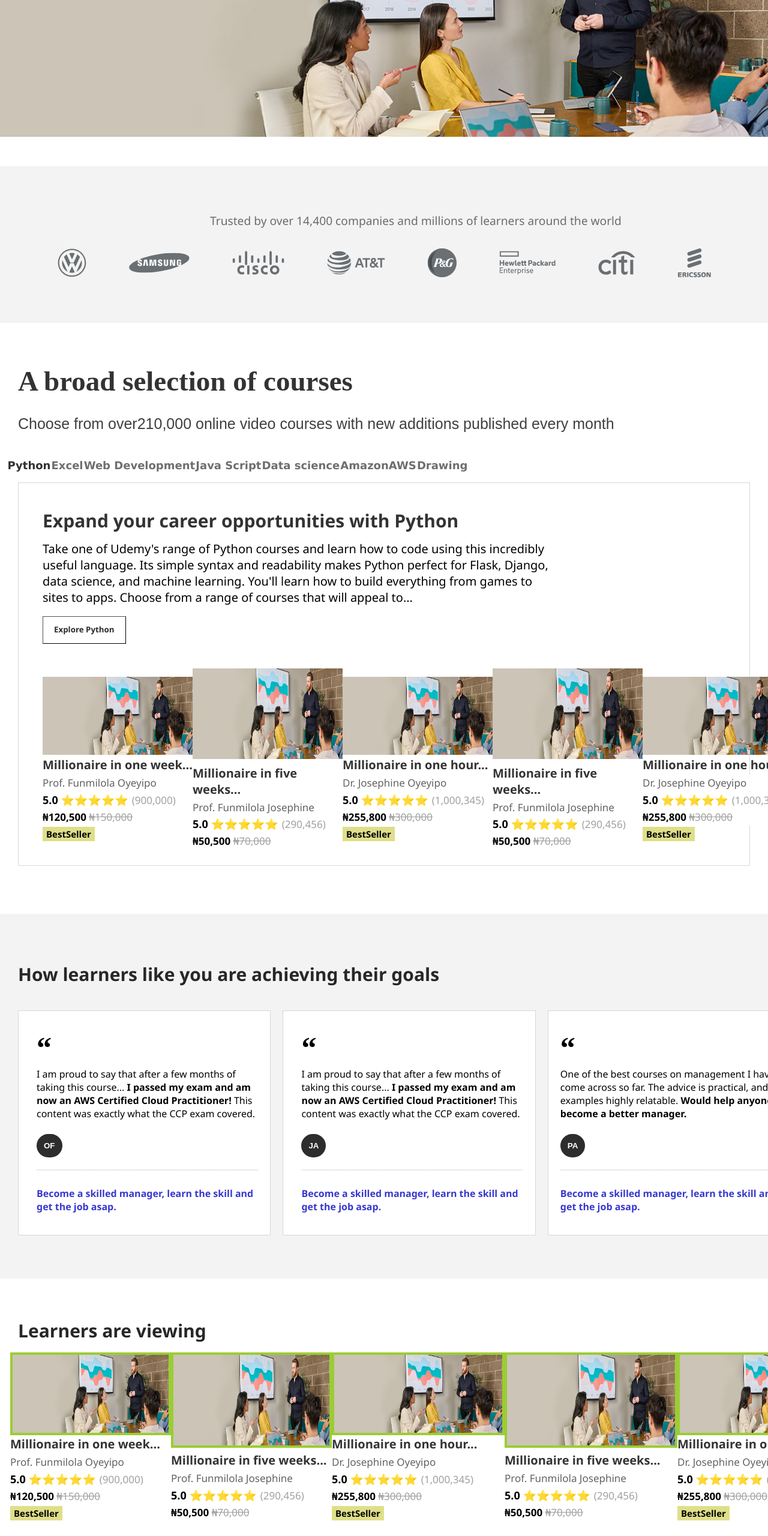
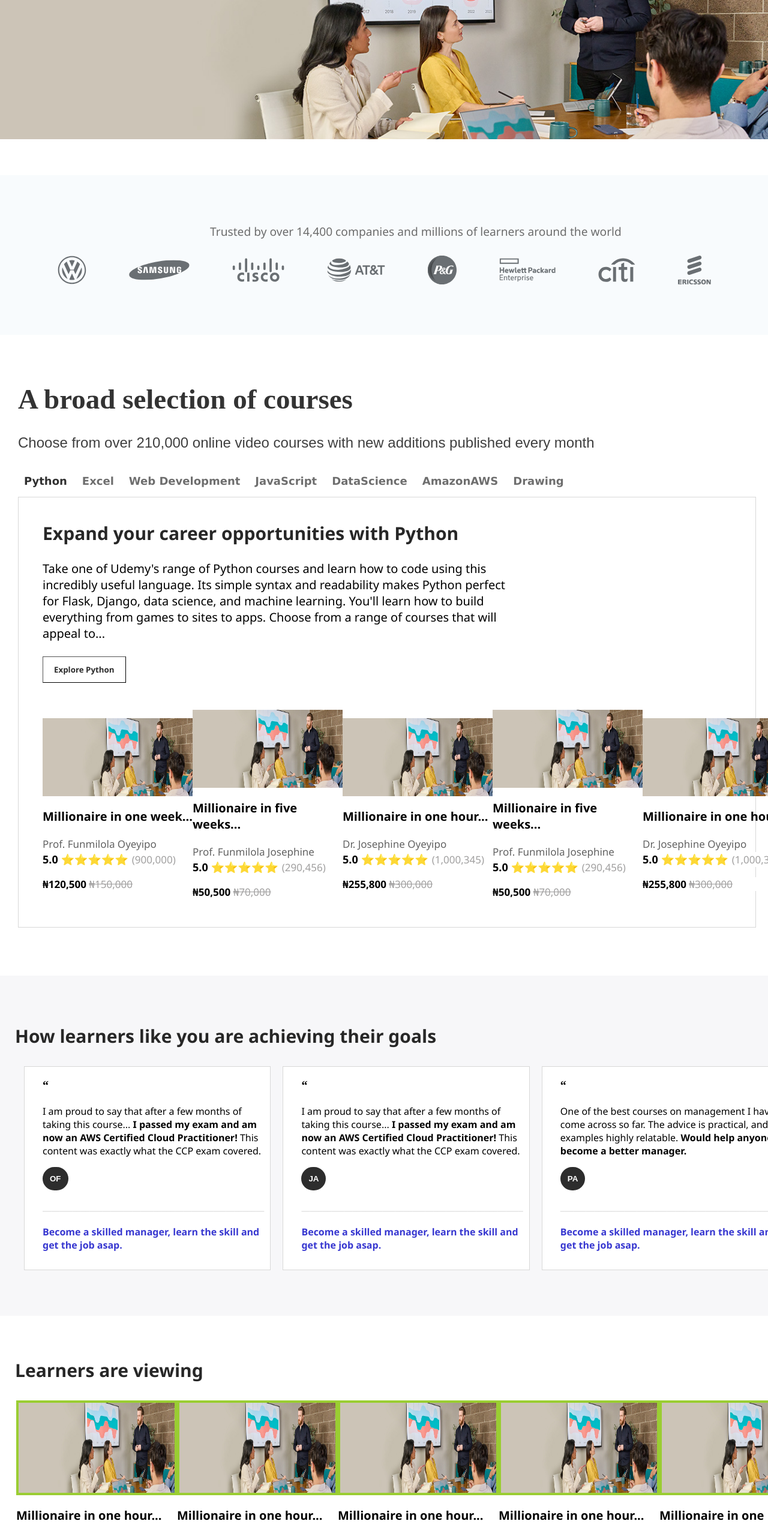
Before and after one commit to Funmilola-00/Udemy, a plain HTML site: page Udemy.html in a window 1280 px wide. Shown: the part 240-2800 px from the top of the page at 60% size. Drawn offline with Linux system fonts and the light colour scheme.

Commit message:
removed the breaks

```diff
--- a/Udemy.html
+++ b/Udemy.html
@@ -5,7 +5,7 @@
   </head>
   <header class="header">
     <nav>
-      <ul class="home">
+      <ul>
         <li>
           <img
             src="logo-udemy.svg"
@@ -14,14 +14,9 @@
             alt="Udemy logo"
           />
         </li>
-        <br />
         <li>
           <a href="#">Categories</a>
         </li>
-      </ul>
-    </nav>
-    <nav>
-      <ul>
         <li>
           <input
             class="search"
@@ -41,13 +36,11 @@
         <li>
           <img
             src="cart-shopping-solid.svg"
-            width="30px"
-            height="30px"
+            width="25px"
+            height="24px"
             alt="image"
           />
         </li>
-      </ul>
-    </nav>
         <button class="Log-in"><b>Log in</b></button>
         <button class="sign-up"><b>Sign up</b></button>
         <li>
@@ -59,12 +52,11 @@
             alt="image"
           />
         </li>
+      </ul>
+    </nav>
   </header>
   <body class="body">
-    <img src="Udemy 1.jpg" class="udemy-1" alt="Image" />
-    <br />
-    <br />
-    <br />
+    <img src="Udemy 1.jpg" class="udemy-1" alt="Image" width="100%" />
     <div class="set">
       <p class="sentence-1">
         Trusted by over 14,400 companies and millions of learners around the
@@ -97,15 +89,12 @@
         </li>
       </ul>
     </div>
-    <br />
     <h1>A broad selection of courses</h1>
     <div class="set-4">
-      <br />
       <p class="sentence-2">
-        Choose from over210,000 online video courses with new additions
+        Choose from over 210,000 online video courses with new additions
         published every month
       </p>
-      <br />
     </div>
     <div>
       <ul class="content-left2">
@@ -119,10 +108,10 @@
           <a href="#" class="location"><b>Web Development</b></a>
         </li>
         <li>
-          <a href="#" class="location"><b>Java Script</b></a>
+          <a href="#" class="location"><b>JavaScript</b></a>
         </li>
         <li>
-          <a href="#" class="location"><b>Data science</b></a>
+          <a href="#" class="location"><b>DataScience</b></a>
         </li>
         <li>
           <a href="#" class="location"><b>AmazonAWS</b></a>
@@ -133,7 +122,7 @@
       </ul>
     </div>
     <nav class="set-5">
-      <h2><b>Expand your career opportunities with Python</b></h2>
+      <h2>Expand your career opportunities with Python</h2>
       <p class="sentence-3">
         Take one of Udemy's range of Python courses and learn how to code using
         this incredibly useful language. Its simple syntax and readability makes
@@ -142,60 +131,51 @@
         from a range of courses that will appeal to...
       </p>
       <button class="Explore-python"><b>Explore Python</b></button>
-      <ul class="set-9">
+      <ul class="set-6">
         <li>
           <img src="Udemy 1.jpg" width="250px" height="130px" alt="Image" />
-          <h2 class="sentence-4">Millionaire in one week...</h2>
+          <p class="sentence-4"><b>Millionaire in one week...</b></p>
           <button class="coach-name">Prof. Funmilola Oyeyipo</button>
-          <br />
           <button class="ratings"><b>5.0 ⭐⭐⭐⭐⭐</b></button
           ><button class="rate">(900,000)</button>
           <p class="rate-2"><b>₦120,500</b> <s class="rate">₦150,000</s></p>
-          <button class="bestseller"><b>BestSeller</b></button>
         </li>
         <li>
-          <img src="Udemy 1.jpg" width="250px" height="151px" alt="Image" />
-          <h2 class="sentence-5">Millionaire in five weeks...</h2>
+          <img src="Udemy 1.jpg" width="250px" height="130px" alt="Image" />
+          <p class="sentence-4"><b>Millionaire in five weeks...</b></p>
           <button class="coach-name">Prof. Funmilola Josephine</button>
-          <br />
           <button class="ratings"><b>5.0 ⭐⭐⭐⭐⭐</b></button
           ><button class="rate">(290,456)</button>
           <p class="rate-2"><b>₦50,500</b> <s class="rate">₦70,000</s></p>
         </li>
         <li>
           <img src="Udemy 1.jpg" width="250px" height="130px" alt="Image" />
-          <h2 class="sentence-4">Millionaire in one hour...</h2>
+          <p class="sentence-4"><b>Millionaire in one hour...</b></p>
           <button class="coach-name">Dr. Josephine Oyeyipo</button>
-          <br />
           <button class="ratings"><b>5.0 ⭐⭐⭐⭐⭐</b></button
           ><button class="rate">(1,000,345)</button>
           <p class="rate-2"><b>₦255,800</b> <s class="rate">₦300,000</s></p>
-          <button class="bestseller"><b>BestSeller</b></button>
         </li>
         <li>
-          <img src="Udemy 1.jpg" width="250px" height="151px" alt="Image" />
-          <h2 class="sentence-5">Millionaire in five weeks...</h2>
+          <img src="Udemy 1.jpg" width="250px" height="130px" alt="Image" />
+          <p class="sentence-4"><b>Millionaire in five weeks...</b></p>
           <button class="coach-name">Prof. Funmilola Josephine</button>
-          <br />
           <button class="ratings"><b>5.0 ⭐⭐⭐⭐⭐</b></button
           ><button class="rate">(290,456)</button>
           <p class="rate-2"><b>₦50,500</b> <s class="rate">₦70,000</s></p>
         </li>
         <li>
           <img src="Udemy 1.jpg" width="250px" height="130px" alt="Image" />
-          <h2 class="sentence-4">Millionaire in one hour...</h2>
+          <p class="sentence-4"><b>Millionaire in one hour...</b></p>
           <button class="coach-name">Dr. Josephine Oyeyipo</button>
-          <br />
           <button class="ratings"><b>5.0 ⭐⭐⭐⭐⭐</b></button
           ><button class="rate">(1,000,345)</button>
           <p class="rate-2"><b>₦255,800</b> <s class="rate">₦300,000</s></p>
-          <button class="bestseller"><b>BestSeller</b></button>
         </li>
       </ul>
     </nav>
     <div class="set-7">
-      <h3 class="h3-2">How learners like you are achieving their goals</h3>
-      <br />
+      <h3>How learners like you are achieving their goals</h3>
       <ul class="set-8">
         <li class="List-1">
           <p class="qoute"><b>“</b></p>
@@ -239,7 +219,7 @@
             >
           </p>
         </li>
-        <li class="List-3">
+        <li class="List-1">
           <p class="qoute"><b>“</b></p>
           <p>
             One of the best courses on management I have come across so far. The
@@ -259,53 +239,19 @@
         </li>
       </ul>
     </div>
-    <br />
-    <br />
+    <div>
       <h3>Learners are viewing</h3>
-    <div>
       <ul class="set-99">
         <li>
           <img
             src="Udemy 1.jpg"
             width="260px"
-            height="130px"
+            height="150px"
             alt="Image"
             class="image-set-1"
           />
-          <h2 class="sentence-4">Millionaire in one week...</h2>
-          <button class="coach-name">Prof. Funmilola Oyeyipo</button>
-          <br />
-          <button class="ratings"><b>5.0 ⭐⭐⭐⭐⭐</b></button
-          ><button class="rate">(900,000)</button>
-          <p class="rate-2"><b>₦120,500</b> <s class="rate">₦150,000</s></p>
-          <button class="bestseller"><b>BestSeller</b></button>
-        </li>
-        <li>
-          <img
-            src="Udemy 1.jpg"
-            width="260px"
-            height="151px"
-            alt="Image"
-            class="image-set-1"
-          />
-          <h2 class="sentence-5">Millionaire in five weeks...</h2>
-          <button class="coach-name">Prof. Funmilola Josephine</button>
-          <br />
-          <button class="ratings"><b>5.0 ⭐⭐⭐⭐⭐</b></button
-          ><button class="rate">(290,456)</button>
-          <p class="rate-2"><b>₦50,500</b> <s class="rate">₦70,000</s></p>
-        </li>
-        <li>
-          <img
-            src="Udemy 1.jpg"
-            width="280px"
-            height="130px"
-            alt="Image"
-            class="image-set-1"
-          />
-          <h2 class="sentence-4">Millionaire in one hour...</h2>
+          <p class="sentence-4"><b>Millionaire in one hour...</b></p>
           <button class="coach-name">Dr. Josephine Oyeyipo</button>
-          <br />
           <button class="ratings"><b>5.0 ⭐⭐⭐⭐⭐</b></button
           ><button class="rate">(1,000,345)</button>
           <p class="rate-2"><b>₦255,800</b> <s class="rate">₦300,000</s></p>
@@ -314,29 +260,58 @@
         <li>
           <img
             src="Udemy 1.jpg"
-            width="280px"
-            height="151px"
+            width="260px"
+            height="150px"
             alt="Image"
             class="image-set-1"
           />
-          <h2 class="sentence-5">Millionaire in five weeks...</h2>
-          <button class="coach-name">Prof. Funmilola Josephine</button>
-          <br />
+          <p class="sentence-4"><b>Millionaire in one hour...</b></p>
+          <button class="coach-name">Dr. Josephine Oyeyipo</button>
           <button class="ratings"><b>5.0 ⭐⭐⭐⭐⭐</b></button
-          ><button class="rate">(290,456)</button>
-          <p class="rate-2"><b>₦50,500</b> <s class="rate">₦70,000</s></p>
+          ><button class="rate">(1,000,345)</button>
+          <p class="rate-2"><b>₦255,800</b> <s class="rate">₦300,000</s></p>
+          <button class="bestseller"><b>BestSeller</b></button>
         </li>
         <li>
           <img
             src="Udemy 1.jpg"
-            width="250px"
-            height="130px"
+            width="260px"
+            height="150px"
             alt="Image"
             class="image-set-1"
           />
-          <h2 class="sentence-4">Millionaire in one hour...</h2>
+          <p class="sentence-4"><b>Millionaire in one hour...</b></p>
           <button class="coach-name">Dr. Josephine Oyeyipo</button>
-          <br />
+          <button class="ratings"><b>5.0 ⭐⭐⭐⭐⭐</b></button
+          ><button class="rate">(1,000,345)</button>
+          <p class="rate-2"><b>₦255,800</b> <s class="rate">₦300,000</s></p>
+          <button class="bestseller"><b>BestSeller</b></button>
+        </li>
+        <li>
+          <img
+            src="Udemy 1.jpg"
+            width="260px"
+            height="150px"
+            alt="Image"
+            class="image-set-1"
+          />
+          <p class="sentence-4"><b>Millionaire in one hour...</b></p>
+          <button class="coach-name">Dr. Josephine Oyeyipo</button>
+          <button class="ratings"><b>5.0 ⭐⭐⭐⭐⭐</b></button
+          ><button class="rate">(1,000,345)</button>
+          <p class="rate-2"><b>₦255,800</b> <s class="rate">₦300,000</s></p>
+          <button class="bestseller"><b>BestSeller</b></button>
+        </li>
+        <li>
+          <img
+            src="Udemy 1.jpg"
+            width="260px"
+            height="150px"
+            alt="Image"
+            class="image-set-1"
+          />
+          <p class="sentence-4"><b>Millionaire in one hour...</b></p>
+          <button class="coach-name">Dr. Josephine Oyeyipo</button>
           <button class="ratings"><b>5.0 ⭐⭐⭐⭐⭐</b></button
           ><button class="rate">(1,000,345)</button>
           <p class="rate-2"><b>₦255,800</b> <s class="rate">₦300,000</s></p>
@@ -344,65 +319,58 @@
         </li>
       </ul>
     </div>
-    <br />
-    <br />
-    <br />
-    <br />
+    <div>
       <h3>Top categories</h3>
-    <div>
       <ul class="images">
         <li>
           <img src="design.jpg" />
-          <p class="p-1"><b>Design</b></p>
+          <p><b>Design</b></p>
         </li>
         <li>
           <img src="development.jpg" />
-          <p class="p-1"><b>Development</b></p>
+          <p><b>Development</b></p>
         </li>
         <li>
           <img src="marketing.jpg" />
-          <p class="p-1"><b>Marketing</b></p>
+          <p><b>Marketing</b></p>
         </li>
         <li>
           <img src="software.jpg" />
-          <p class="p-1"><b>IT and Software</b>I</p>
+          <p><b>IT and Software</b>I</p>
         </li>
       </ul>
       <ul class="images">
         <li>
           <img src="personal dev.jpg" />
-          <p class="p-1"><b>Personal Development</b></p>
+          <p><b>Personal Development</b></p>
         </li>
         <li>
           <img src="business.jpg" />
-          <p class="p-1"><b>Business</b></p>
+          <p><b>Business</b></p>
         </li>
         <li>
           <img src="photography.jpg" />
-          <p class="p-1"><b>photography</b></p>
+          <p><b>photography</b></p>
         </li>
         <li>
           <img src="music.jpg" />
-          <p class="p-1"><b>Music</b></p>
+          <p><b>Music</b></p>
         </li>
       </ul>
     </div>
     <div class="set-10">
-      <h3 class="h3-2">Featured topics by category</h3>
+      <h3>Featured topics by category</h3>
       <ul class="set-11">
         <li>
           <h4>Development</h4>
-          <br />
           <p class="sentence-7">
             <b><u>Python</u></b>
           </p>
           <p class="learners">1,000,000 learners</p>
-          <br />
           <p class="sentence-7">
             <b><u>Web Development</u></b>
           </p>
           <p class="learners">1,000,000 learners</p>
-          <br />
           <p class="sentence-7">
             <b><u>Machine Learning</u></b>
           </p>
@@ -410,17 +378,14 @@
         </li>
         <li>
           <h4>Business</h4>
-          <br />
           <p class="sentence-7">
             <b><u>Python</u></b>
           </p>
           <p class="learners">1,000,000 learners</p>
-          <br />
           <p class="sentence-7">
             <b><u>Web Development</u></b>
           </p>
           <p class="learners">1,000,000 learners</p>
-          <br />
           <p class="sentence-7">
             <b><u>Machine Learning</u></b>
           </p>
@@ -428,17 +393,14 @@
         </li>
         <li>
           <h4>Software</h4>
-          <br />
           <p class="sentence-7">
             <b><u>Python</u></b>
           </p>
           <p class="learners">1,000,000 learners</p>
-          <br />
           <p class="sentence-7">
             <b><u>Web Development</u></b>
           </p>
           <p class="learners">1,000,000 learners</p>
-          <br />
           <p class="sentence-7">
             <b><u>Machine Learning</u></b>
           </p>
@@ -446,34 +408,22 @@
         </li>
         <li>
           <h4>Design</h4>
-          <br />
           <p class="sentence-7">
             <b><u>Python</u></b>
           </p>
           <p class="learners">1,000,000 learners</p>
-          <br />
           <p class="sentence-7">
             <b><u>Web Development</u></b>
           </p>
           <p class="learners">1,000,000 learners</p>
-          <br />
           <p class="sentence-7">
             <b><u>Machine Learning</u></b>
           </p>
           <p class="learners">1,000,000 learners</p>
         </li>
       </ul>
-      <br />
       <button class="explore-more-topics"><b>Explore more topics</b></button>
     </div>
-    <br />
-    <br />
-    <br />
-    <br />
-    <br />
-    <br />
-    <br />
-    <br />
     <header>
       <main class="main">
         <div class="content-left-1">
--- a/Udemystyle.css
+++ b/Udemystyle.css
@@ -1,20 +1,16 @@
-* {
-  margin: 0px;
-  padding-top: 2px;
-  padding-bottom: 2.8px;
-}
-
 header {
   height: 75px;
   display: flex;
   align-items: center;
+  margin: 7 0 7 0;
   justify-content: space-around;
   list-style-type: none;
   width: 100%;
 }
 
-.home {
-  justify-content: space-around;
+* {
+  margin-left: 0px;
+  margin-right: 0px;
 }
 
 ul {
@@ -24,10 +20,10 @@ ul {
 }
 
 ul li a {
-  padding: 0px;
   text-decoration: none;
   color: black;
   display: inline-block;
+  padding: 0 25 0 0;
   font-size: 17px;
   font-family: sans-serif;
 }
@@ -35,29 +31,23 @@ ul li a {
 .search {
   border-style: solid;
   border-radius: 100px;
-  padding-right: 300px;
+  padding: 18 280 18 50;
+  margin-right: 10px;
   border-width: 1px;
-  padding-top: 18px;
-  padding-bottom: 18px;
-  padding-left: 50px;
   background-color: rgb(246, 246, 246);
 }
 
 .log-in {
-  padding-top: 15px;
-  padding-right: 25px;
-  padding-left: 25px;
-  padding-bottom: 15px;
+  padding: 14 22;
   background-color: white;
   border-width: 1px;
+  margin: 0 5 0 30;
   color: rgb(47, 47, 47);
 }
 
 .sign-up {
-  padding-top: 15px;
-  padding-right: 22px;
-  padding-left: 22px;
-  padding-bottom: 15px;
+  padding: 14 20;
+  margin: 0 5;
   color: white;
   background-color: rgb(56, 56, 56);
   border-style: none;
@@ -66,10 +56,8 @@ ul li a {
 .globe {
   border-style: solid;
   border-width: 1px;
-  padding-top: 13px;
-  padding-bottom: 14px;
-  padding-left: 15px;
-  padding-right: 15px;
+  margin: 5 15 0 5;
+  padding: 13 15;
 }
 
 .udemy-1 {
@@ -77,26 +65,24 @@ ul li a {
 }
 
 .set {
-  background-color: rgb(243, 243, 243);
-  margin-top: 10px;
-  margin-bottom: 50px;
+  background-color: rgba(216, 232, 242, 0.197);
+  margin: 60 0 80 0;
 }
 
 .sentence-1 {
-  padding-top: 75px;
+  padding-top: 80px;
   padding-left: 350px;
   font-family: "Segoe UI", Tahoma, Geneva, Verdana, sans-serif;
   color: rgb(108, 108, 108);
   font-size: 1.2rem;
-  margin-bottom: 25px;
+  margin-bottom: 27px;
 }
 
 .icons {
   list-style-type: none;
   justify-content: space-around;
-  padding-left: 60px;
-  padding-right: 60px;
-  margin-bottom: 60px;
+  padding: 0 60 80 60;
+  margin-bottom: 0px;
 }
 
 h1 {
@@ -115,102 +101,77 @@ h1 {
 .sentence-2 {
   color: rgb(63, 63, 63);
   font-family: Arial, Helvetica, sans-serif;
-  font-size: 25px;
+  font-size: 24px;
+  padding-bottom: 5px;
 }
 
 .content-left2 {
   list-style-type: none;
-  justify-content: space-around;
-  padding-right: 500px;
-  padding-left: 10px;
+  text-align: left;
   padding-top: 10px;
 }
 
 .location {
+  font-size: 18px;
   color: rgb(110, 110, 110);
-  font-size: 18px;
   font-family: Verdana, Geneva, Tahoma, sans-serif;
 }
 
 .location-1 {
+  font-size: 18px;
+  margin-left: 0px;
   color: rgb(48, 48, 48);
-  font-size: 18px;
-  padding-left: 0px;
-  margin-left: 2px;
   font-family: Verdana, Geneva, Tahoma, sans-serif;
-}
-
-h2 {
-  font-size: 30px;
-  color: rgb(51, 51, 51);
-  font-family: "Segoe UI", Tahoma, Geneva, Verdana, sans-serif;
 }
 
 .set-5 {
   border-style: solid;
   border-width: 1px;
-  margin-left: 30px;
+  margin: 0px 20px 0px 30px;
   align-items: center;
-  margin-right: 30px;
-  margin-top: 10px;
   padding-left: 40px;
   border-color: rgb(216, 216, 216);
-  padding-top: 40px;
-  padding-bottom: 20px;
-  margin-bottom: 50px;
 }
 
 .sentence-3 {
   font-size: 20px;
-  padding-top: 10px;
-  padding-right: 320px;
+  padding-right: 400px;
   font-family: "Segoe UI", Tahoma, Geneva, Verdana, sans-serif;
-  margin-bottom: 15px;
+  padding-bottom: 5px;
 }
 
 .Explore-python {
-  padding-top: 12px;
-  padding-bottom: 14px;
-  padding-right: 18px;
-  padding-left: 18px;
+  padding: 12 18;
   border-width: 1px;
   background-color: white;
   font-family: "Segoe UI", Tahoma, Geneva, Verdana, sans-serif;
   color: rgb(43, 43, 43);
-  margin-bottom: 35px;
+  margin-bottom: 15px;
 }
 
 .set-6 {
-  padding: 0px;
-  list-style-type: none;
+  padding: 30 0px;
+  margin: 0;
+  font-family: "Segoe UI", Tahoma, Geneva, Verdana, sans-serif;
+  align-content: center;
   justify-content: space-around;
-  margin-left: 230px;
-  margin-bottom: 40px;
-}
-
-.bestseller {
-  background-color: rgb(223, 223, 138);
-  border: none;
-  font-size: 15px;
-  margin-top: 2px;
-  font-family: "Segoe UI", Tahoma, Geneva, Verdana, sans-serif;
 }
 
 .sentence-4 {
+  font-family: "Segoe UI", Tahoma, Geneva, Verdana, sans-serif;
   font-size: 20px;
-  padding-top: 1px;
 }
 
-.sentence-5 {
+/* .sentence-5 {
   font-size: 20px;
   padding-top: 7px;
-}
+} */
 
-.name {
+/* .name {
   font-size: 15px;
   color: gray;
   font-family: "Segoe UI", Tahoma, Geneva, Verdana, sans-serif;
-}
+} */
 
 .ratings {
   font-family: "Segoe UI", Tahoma, Geneva, Verdana, sans-serif;
@@ -233,7 +194,6 @@ h2 {
 .coach-name {
   font-family: "Segoe UI", Tahoma, Geneva, Verdana, sans-serif;
   border: none;
-  border: none;
   background-color: white;
   font-size: 17px;
   padding-left: 0px;
@@ -243,47 +203,52 @@ h2 {
 .rate-2 {
   font-family: "Segoe UI", Tahoma, Geneva, Verdana, sans-serif;
   border: none;
-  border: none;
   background-color: white;
   font-size: 17px;
   padding-left: 0px;
 }
 
+h2 {
+  font-size: 30px;
+  font-family: "Segoe UI", Tahoma, Geneva, Verdana, sans-serif;
+  color: rgb(39, 39, 39);
+  padding-left: 0px;
+  padding-top: 15px;
+}
+
 h3 {
   font-size: 30px;
   font-family: "Segoe UI", Tahoma, Geneva, Verdana, sans-serif;
-  padding-left: 30px;
   color: rgb(39, 39, 39);
-  padding-bottom: 10px;
-  padding-top: 30px;
+  padding-left: 25px;
 }
 
 .set-7 {
-  background-color: rgb(243, 243, 243);
+  background-color: rgba(218, 218, 225, 0.211);
   margin-top: 80px;
-  padding-top: 70px;
-  padding-bottom: 70px;
+  padding: 50 0 60 0;
+  margin-bottom: 70px;
 }
 
-.h3-2 {
+/* .h3-2 {
   font-size: 30px;
   font-family: "Segoe UI", Tahoma, Geneva, Verdana, sans-serif;
   padding-left: 30px;
   color: rgb(39, 39, 39);
   padding-bottom: 10px;
   padding-top: 5px;
-}
+} */
 
 .set-8 {
   list-style-type: none;
-  padding-left: 30px;
-  margin-left: 0px;
+  padding: 0 10;
+  margin-left: 30px;
+  margin-right: 20px;
   justify-content: space-around;
 }
 
 .qoute {
-  font-size: 50px;
-  padding-top: 30px;
+  font-size: 20px;
   font-family: serif;
 }
 
@@ -291,31 +256,8 @@ h3 {
   border-style: solid;
   border-width: 1px;
   background-color: white;
-  padding-right: 20px;
+  padding-right: 10px;
   padding-left: 30px;
-  margin-right: 20px;
-  font-family: "Segoe UI", Tahoma, Geneva, Verdana, sans-serif;
-  border-color: rgb(216, 216, 216);
-}
-
-.List-2 {
-  border-style: solid;
-  border-width: 1px;
-  background-color: white;
-  padding-right: 10px;
-  padding-left: 20px;
-  margin-right: 10px;
-  margin-left: 5px;
-  font-family: "Segoe UI", Tahoma, Geneva, Verdana, sans-serif;
-  border-color: rgb(216, 216, 216);
-}
-
-.List-3 {
-  border-style: solid;
-  border-width: 1px;
-  background-color: white;
-  padding-right: 20px;
-  padding-left: 20px;
   margin-right: 20px;
   font-family: "Segoe UI", Tahoma, Geneva, Verdana, sans-serif;
   border-color: rgb(216, 216, 216);
@@ -323,7 +265,6 @@ h3 {
 
 .WA {
   border-style: solid;
-  margin-top: 20px;
   border-radius: 120px;
   background-color: rgb(45, 45, 45);
   padding-top: 10px;
@@ -344,18 +285,17 @@ h3 {
   margin-top: 20px;
 }
 
-.set-9 {
+/* .set-9 {
   margin-right: 40px;
   margin-left: 0px;
   padding-left: 0px;
   align-content: center;
   justify-content: space-around;
-}
+} */
 
 .set-99 {
-  margin-right: 10px;
   margin-left: 12px;
-  padding-left: 5px;
+  padding-left: 15px;
   justify-content: space-around;
 }
 
@@ -367,41 +307,45 @@ h3 {
   padding-bottom: 0px;
 }
 
+.bestseller {
+  background-color: rgb(223, 223, 138);
+  border: none;
+  color: rgb(75, 74, 74);
+  padding: 5 10;
+  margin-bottom: 100px;
+  font-size: 15px;
+  font-family: "Segoe UI", Tahoma, Geneva, Verdana, sans-serif;
+}
+
 .images {
   padding-left: 0px;
   justify-content: space-around;
   font-family: sans-serif;
-  margin-bottom: 30px;
+  margin-bottom: 20px;
+  margin-left: 0px;
   padding-top: 10px;
 }
 
-.p-1 {
-  padding-top: 10px;
-}
 .set-10 {
-  margin-top: 30px;
-  background-color: rgb(243, 243, 243);
-  padding-top: 70px;
+  margin-top: 60px;
+  margin-bottom: 200px;
+  background-color: rgba(218, 218, 225, 0.156);
+  padding-top: 50px;
   padding-left: 0px;
-  margin-bottom: 30px;
-  padding-bottom: 40px;
   font-family: "Segoe UI", Tahoma, Geneva, Verdana, sans-serif;
 }
 
-.h3-2 {
-  padding-top: 10px;
-  padding-bottom: 20px;
-}
-
 .set-11 {
+  display: flex;
+  align-items: center;
   justify-content: space-around;
   padding-left: 0px;
-  margin-right: 300px;
 }
 
 h4 {
-  font-size: 22px;
+  font-size: 24px;
   color: rgb(43, 43, 43);
+  padding-top: 0;
 }
 
 .learners {
@@ -415,21 +359,19 @@ h4 {
 }
 
 .explore-more-topics {
-  padding-top: 12px;
-  padding-bottom: 12px;
-  padding-right: 20px;
-  padding-left: 20px;
+  padding: 12 20;
   border-width: 1px;
   margin-left: 2%;
-  background-color: rgb(245, 245, 245);
+  background-color: rgb(255, 255, 255);
   font-family: "Segoe UI", Tahoma, Geneva, Verdana, sans-serif;
   color: rgb(43, 43, 43);
-  margin-bottom: 35px;
+  margin-bottom: 90px;
 }
 
 main {
   display: flex;
   align-items: center;
+  padding-bottom: 0;
   justify-content: center;
 }
 
@@ -437,10 +379,7 @@ main {
   justify-items: left;
   background-color: white;
   border-width: 1px;
-  margin-left: 250px;
-  margin-top: 220px;
-  margin-right: 100px;
-  padding-bottom: 20px;
+  margin: 400 100 0 320;
 }
 
 .h1-2 {
@@ -454,10 +393,6 @@ main {
   list-style-type: disc;
   margin-left: 15px;
   padding-left: 15px;
-  align-items: flex-start;
-  padding-bottom: 20px;
-  padding-top: 10px;
-  margin-top: 10px;
   font-size: 25px;
   color: rgb(54, 54, 54);
   font-family: "Segoe UI", Tahoma, Geneva, Verdana, sans-serif;
@@ -465,14 +400,15 @@ main {
 
 .content-right-1 {
   justify-items: right;
+  text-align: left;
   border-width: 1px;
-  margin-top: 180px;
+  margin-top: 300px;
   margin-right: 250px;
 }
 
 .set-12 {
   background-color: rgb(32, 32, 32);
-  margin-top: 450px;
+  margin-top: 650px;
   padding-bottom: 0px;
   margin-bottom: 0px;
   color: white;
```
Lines whose indentation alone changed are shown as unchanged.
